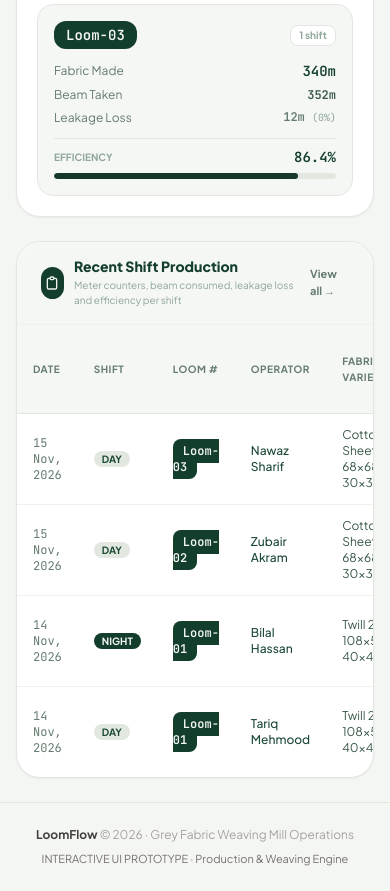
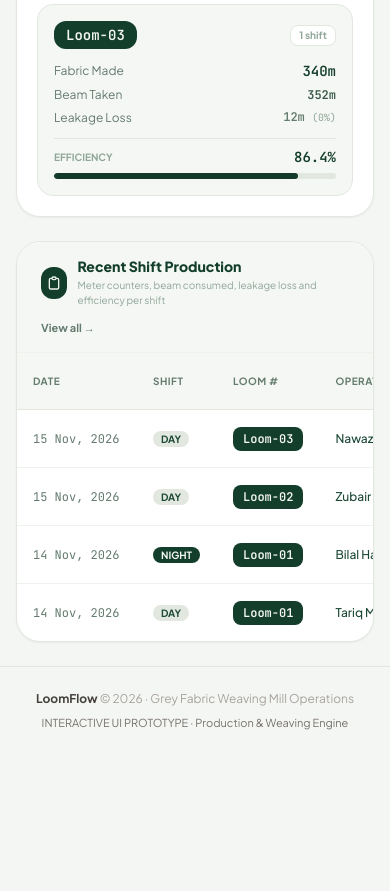
Before and after one commit to SafiullahZafar/Loom_flow_2, a Laravel app: page /production in a window 390 px wide. Shown: the part 2211-3102 px from the top of the page. After the commit the page ends 2941 px from the top, so only its background shows below. Run offline with Laravel 12, Linux system fonts and the light colour scheme; a user stored in the database is signed in; data comes from the database, SQL or seed files in the repository; some libraries are stand-ins or nearby versions.

Commit message:
feat: Improve table layout and modal design for better responsiveness and usability

```diff
--- a/resources/views/production/index.blade.php
+++ b/resources/views/production/index.blade.php
@@ -518,7 +518,7 @@
         @if(in_array($page, ['dashboard', 'history'], true))
         <div class="rounded-3xl border border-zinc-200 bg-white shadow-sm overflow-hidden">
 
-            <div class="flex items-center justify-between px-6 py-4 border-b border-zinc-100 bg-zinc-50">
+            <div class="flex flex-wrap items-center justify-between gap-3 px-6 py-4 border-b border-zinc-100 bg-zinc-50">
                 <div class="flex items-center gap-2.5">
                     <span class="flex h-8 w-8 items-center justify-center rounded-xl bg-zinc-900">
                         <svg class="h-4 w-4 text-zinc-100" fill="none" stroke="currentColor" viewBox="0 0 24 24">
@@ -559,34 +559,34 @@
             </div>
 
             <div class="overflow-x-auto">
-                <table class="w-full text-left text-xs">
+                <table class="w-full min-w-[1280px] text-left text-xs">
                     <thead>
                         <tr class="border-b border-zinc-200 text-zinc-500 font-semibold uppercase text-[10px] tracking-wider bg-zinc-50">
-                            <th class="px-4 py-3">Date</th>
-                            <th class="px-4 py-3">Shift</th>
-                            <th class="px-4 py-3">Loom #</th>
-                            <th class="px-4 py-3">Operator</th>
-                            <th class="px-4 py-3">Fabric Variety</th>
-                            <th class="px-4 py-3 text-center font-mono">Counters</th>
-                            <th class="px-4 py-3 text-right bg-zinc-900/5 border-x border-zinc-200 font-black text-zinc-800">Net Produced</th>
-                            <th class="px-4 py-3 text-right">Est. / Short</th>
-                            <th class="px-4 py-3 text-right">Beam Taken</th>
-                            <th class="px-4 py-3 text-right bg-zinc-100/70 border-x border-zinc-200 text-zinc-600">Shift Leakage<br><span class="font-normal normal-case">Consumed − woven</span></th>
-                            <th class="px-4 py-3 text-center">Efficiency</th>
+                            <th class="min-w-[120px] whitespace-nowrap px-4 py-3">Date</th>
+                            <th class="min-w-[80px] whitespace-nowrap px-4 py-3">Shift</th>
+                            <th class="min-w-[90px] whitespace-nowrap px-4 py-3">Loom #</th>
+                            <th class="min-w-[150px] px-4 py-3">Operator</th>
+                            <th class="min-w-[190px] px-4 py-3">Fabric Variety</th>
+                            <th class="min-w-[130px] whitespace-nowrap px-4 py-3 text-center font-mono">Counters</th>
+                            <th class="min-w-[125px] whitespace-nowrap px-4 py-3 text-right bg-zinc-900/5 border-x border-zinc-200 font-black text-zinc-800">Net Produced</th>
+                            <th class="min-w-[125px] whitespace-nowrap px-4 py-3 text-right">Est. / Short</th>
+                            <th class="min-w-[110px] whitespace-nowrap px-4 py-3 text-right">Beam Taken</th>
+                            <th class="min-w-[150px] px-4 py-3 text-right bg-zinc-100/70 border-x border-zinc-200 text-zinc-600">Shift Leakage<br><span class="font-normal normal-case">Consumed − woven</span></th>
+                            <th class="min-w-[100px] whitespace-nowrap px-4 py-3 text-center">Efficiency</th>
                         </tr>
                     </thead>
                     <tbody class="divide-y divide-zinc-100">
                         @forelse($productions as $p)
                             <tr class="hover:bg-zinc-50 transition-colors">
-                                <td class="px-4 py-3 font-mono text-zinc-500">{{ $p->production_date->format('d M, Y') }}</td>
-                                <td class="px-4 py-3">
+                                <td class="whitespace-nowrap px-4 py-3 font-mono text-zinc-500">{{ $p->production_date->format('d M, Y') }}</td>
+                                <td class="whitespace-nowrap px-4 py-3">
                                     <span class="px-2 py-0.5 rounded-full text-[10px] font-bold uppercase
                                                  {{ $p->shift === 'Day' ? 'bg-zinc-200 text-zinc-700' : 'bg-zinc-900 text-zinc-50' }}">
                                         {{ $p->shift }}
                                     </span>
                                 </td>
-                                <td class="px-4 py-3">
-                                    <span class="font-mono font-black text-zinc-50 px-2.5 py-1 rounded-lg bg-zinc-900 text-xs">
+                                <td class="whitespace-nowrap px-4 py-3">
+                                    <span class="inline-flex whitespace-nowrap font-mono font-black text-zinc-50 px-2.5 py-1 rounded-lg bg-zinc-900 text-xs">
                                         {{ $p->loom_no }}
                                     </span>
                                 </td>
@@ -642,8 +642,8 @@
 {{-- ============================================================
      MODAL: RECORD LOOM PRODUCTION
 ============================================================ --}}
-<div id="modalRecordProduction" class="fixed inset-0 z-50 hidden bg-zinc-950/60 backdrop-blur-sm overflow-y-auto p-4 sm:p-6">
-    <div class="mx-auto my-8 w-full max-w-2xl overflow-y-auto rounded-3xl border border-zinc-200 bg-white shadow-2xl">
+<div id="modalRecordProduction" class="fixed inset-0 z-50 hidden bg-zinc-950/60 backdrop-blur-sm overflow-y-auto p-3 sm:p-6">
+    <div class="mx-auto my-3 sm:my-6 w-full max-w-5xl overflow-y-auto rounded-3xl border border-zinc-200 bg-white shadow-2xl">
         <div class="sticky top-0 z-10 flex items-center justify-between border-b border-zinc-100 bg-white/95 px-6 py-4 backdrop-blur">
             <div class="flex items-center gap-3">
                 <span class="flex h-10 w-10 items-center justify-center rounded-2xl bg-zinc-900">
@@ -663,9 +663,9 @@
             </button>
         </div>
 
-        <form action="{{ route('production.store') }}" method="POST" class="px-6 py-5 space-y-4">
+        <form action="{{ route('production.store') }}" method="POST" class="px-5 py-5 sm:px-8 space-y-5">
             @csrf
-            <div class="grid grid-cols-3 gap-3">
+            <div class="grid grid-cols-1 gap-4 sm:grid-cols-3 sm:gap-5">
                 <div>
                     <label class="block text-xs font-semibold text-zinc-600 mb-1">Production Date *</label>
                     <input type="date" name="production_date" required value="{{ date('Y-m-d') }}"
@@ -690,7 +690,7 @@
                 </div>
             </div>
 
-            <div class="grid grid-cols-2 gap-4">
+            <div class="grid grid-cols-1 gap-4 lg:grid-cols-2 lg:gap-6">
                 <div>
                     <label class="block text-xs font-semibold text-zinc-600 mb-1">Operator / Weaver Name *</label>
                     <input type="text" name="operator_name" required placeholder="e.g. Tariq Mehmood"
@@ -735,7 +735,7 @@
             {{-- Meter counters panel --}}
             <div class="p-4 rounded-2xl bg-zinc-50 border border-zinc-200 space-y-3">
                 <span class="text-xs font-bold uppercase tracking-wider text-zinc-600 block">📊 Meter Counters & Beam Consumption</span>
-                <div class="grid grid-cols-3 gap-3">
+                <div class="grid grid-cols-1 gap-4 sm:grid-cols-3 sm:gap-5">
                     <div>
                         <label class="block text-[11px] font-semibold text-zinc-500 mb-1">Starting Meter *</label>
                         <input type="number" step="0.01" id="inpStartMeter" name="start_meter"
@@ -784,7 +784,7 @@
                 <p id="displayBeamSummary" class="text-[11px] text-zinc-500">Select a sizing beam to see its set length and gate pass totals.</p>
             </div>
 
-            <div class="grid grid-cols-2 gap-4">
+            <div class="grid grid-cols-1 gap-4 lg:grid-cols-2 lg:gap-6">
                 <div>
                     <label class="block text-xs font-semibold text-zinc-600 mb-1">Loom Speed (RPM) *</label>
                     <input type="number" id="inpRpm" name="rpm" required value="350" min="100" max="800"
```
